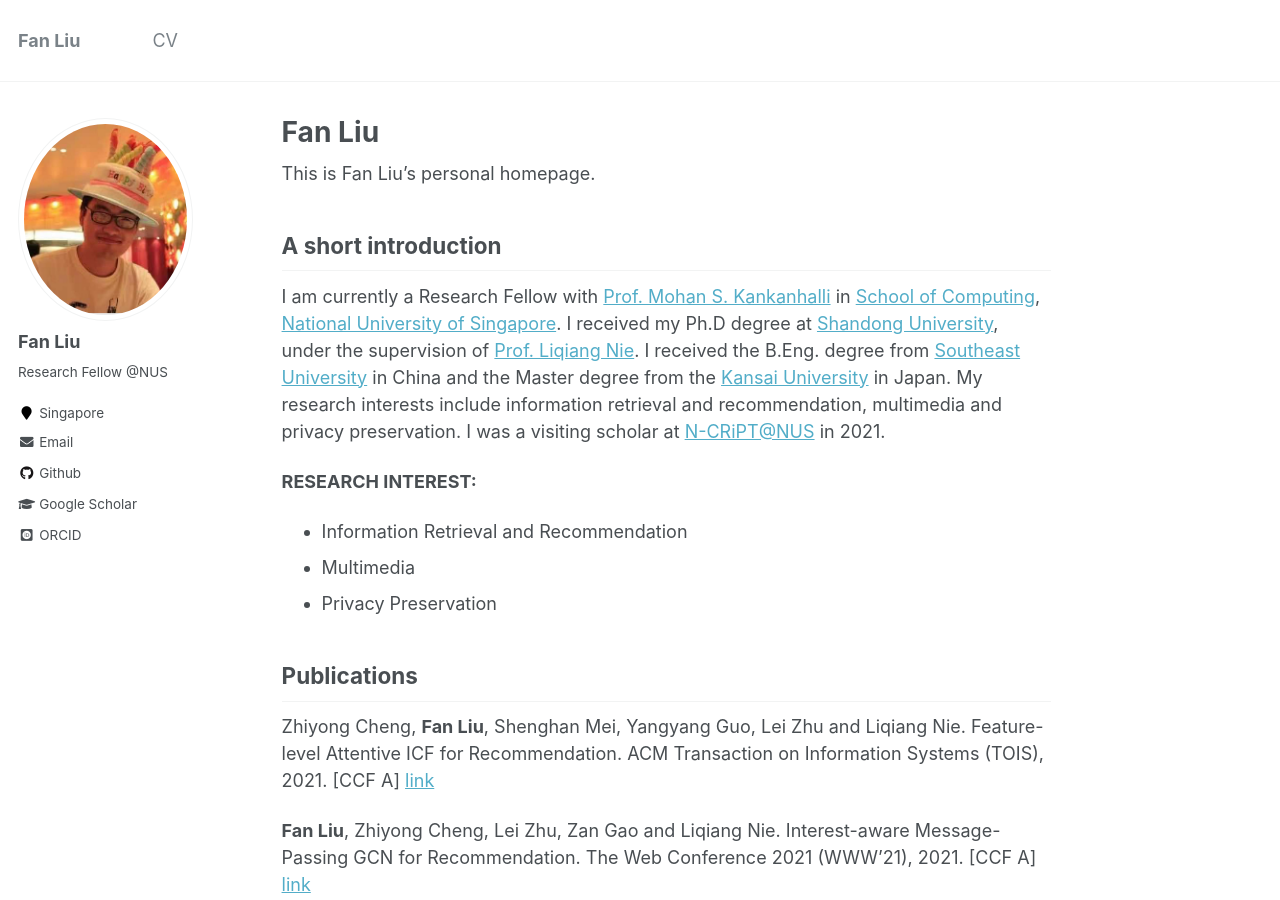
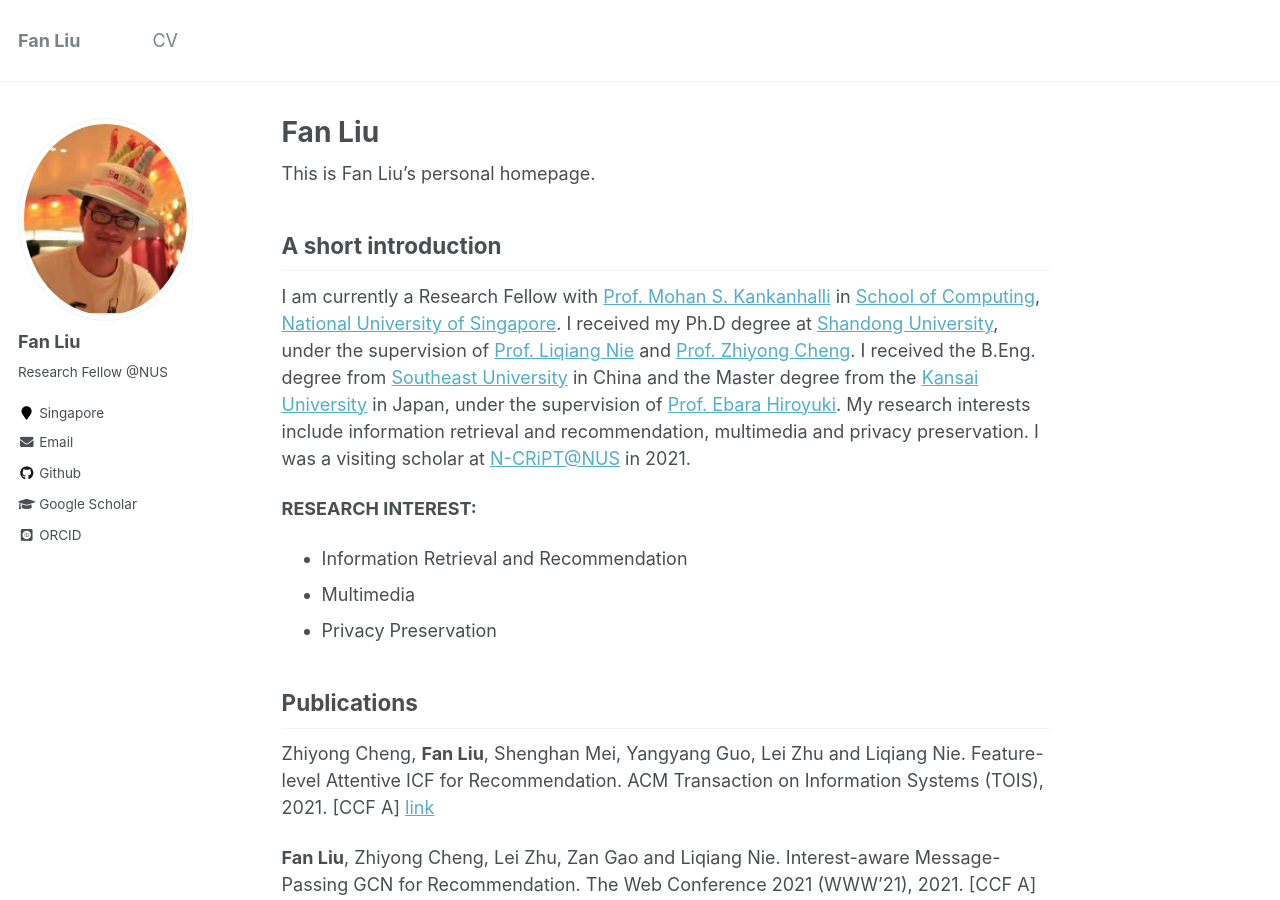
Before and after one commit to liufancs/liufancs.github.io, a Jekyll site: the page built from _pages/about.md, in a window 1280 px wide and 900 px high. Built offline with Jekyll 4.4.1, drawn with Linux system fonts in a browser that asks for light colours; some web fonts are replaced.

Commit message:
Update about.md

```diff
--- a/_pages/about.md
+++ b/_pages/about.md
@@ -10,7 +10,7 @@ redirect_from:
 This is Fan Liu's personal homepage.
 
 ## A short introduction
-I am currently a Research Fellow with [Prof. Mohan S. Kankanhalli](https://www.comp.nus.edu.sg/~mohan/) in [School of Computing](https://www.comp.nus.edu.sg/), [National University of Singapore](https://www.nus.edu.sg/). I received my Ph.D degree at [Shandong University](https://www.sdu.edu.cn/), under the supervision of [Prof. Liqiang Nie](https://liqiangnie.github.io/index.html). I received the B.Eng. degree from [Southeast University](https://www.seu.edu.cn/) in China and the Master degree from the [Kansai University](https://www.kansai-u.ac.jp/) in Japan. My research interests include information retrieval and recommendation, multimedia and privacy preservation. I was a visiting scholar at [N-CRiPT@NUS](https://ncript.comp.nus.edu.sg/) in 2021.
+I am currently a Research Fellow with [Prof. Mohan S. Kankanhalli](https://www.comp.nus.edu.sg/~mohan/) in [School of Computing](https://www.comp.nus.edu.sg/), [National University of Singapore](https://www.nus.edu.sg/). I received my Ph.D degree at [Shandong University](https://www.sdu.edu.cn/), under the supervision of [Prof. Liqiang Nie](https://liqiangnie.github.io/index.html) and [Prof. Zhiyong Cheng](https://sites.google.com/view/zycheng). I received the B.Eng. degree from [Southeast University](https://www.seu.edu.cn/) in China and the Master degree from the [Kansai University](https://www.kansai-u.ac.jp/) in Japan, under the supervision of [Prof. Ebara Hiroyuki](https://gakujo.kansai-u.ac.jp/profile/en/3b9d26c7eb2cecuf4f1fdf+f7077b.html). My research interests include information retrieval and recommendation, multimedia and privacy preservation. I was a visiting scholar at [N-CRiPT@NUS](https://ncript.comp.nus.edu.sg/) in 2021.
 
 <b>RESEARCH INTEREST:</b>
 * Information Retrieval and Recommendation
```
